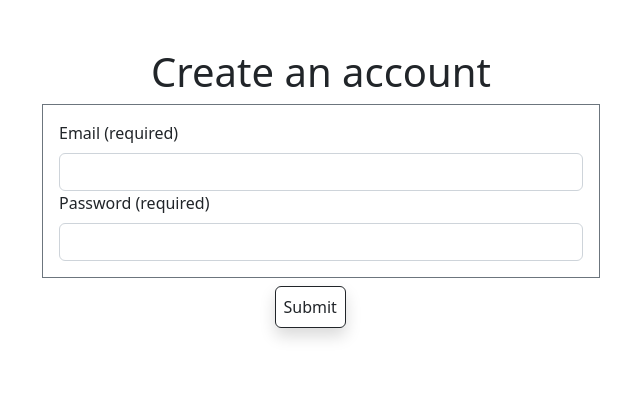
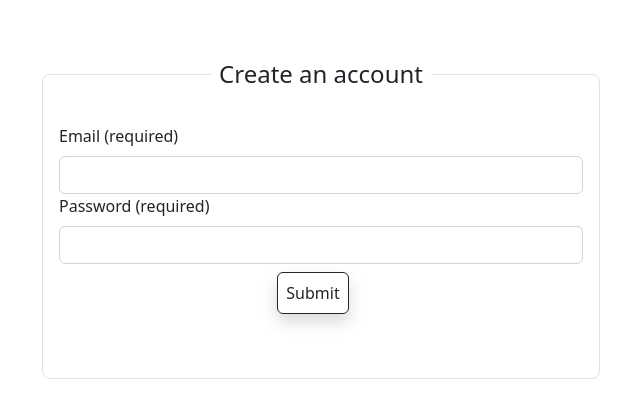
Before and after one commit to IraPolchanin/Polchaninova-react-beginner, a plain HTML site: page index.html in a window 1280 px wide. Shown: the whole page, without its empty margins (319-959 px from the left). Drawn offline with nearby package versions, Linux system fonts and the light colour scheme.

Commit message:
fixed border

```diff
--- a/index.html
+++ b/index.html
@@ -13,18 +13,20 @@
 <body>
     <div class="container">
         <div class="signUp  w-50  mx-auto mt-5" id="signUp">
-            <form class="sign-form" id="sign-form" onsubmit="confirmation(event)">
-                <h1 class="sign-title text-center">Create an account</h1>
-                <div class="input-wrapper border border-secondary p-3">
+            <form class="sign-form " id="sign-form" onsubmit="confirmation(event)">
+                <fieldset class="border rounded-3 p-3">
+                    <legend class="float-none w-auto p-2 sign-title text-center">Create an account</legend>
                     <label for="inputEmail" class="form-label">Email (required)</label>
                     <input type="email" class="form-control" id="inputEmail" required>
-                    <label for="inputPassword4" class="form-label">Password (required)</label>
+                    <label for="inputPassword" class="form-label">Password (required)</label>
                     <input type="password" class="form-control" id="inputPassword" required>
-                </div>
+
                 <input type="submit" value="Submit"
                     class="btn btn-outline-dark mt-2 offset-md-5 shadow p-2 mb-5 rounded" />
+                </fieldset>
             </form>
         </div>
+
     </div>
     <script src="index.js"></script>
 </body>
```
